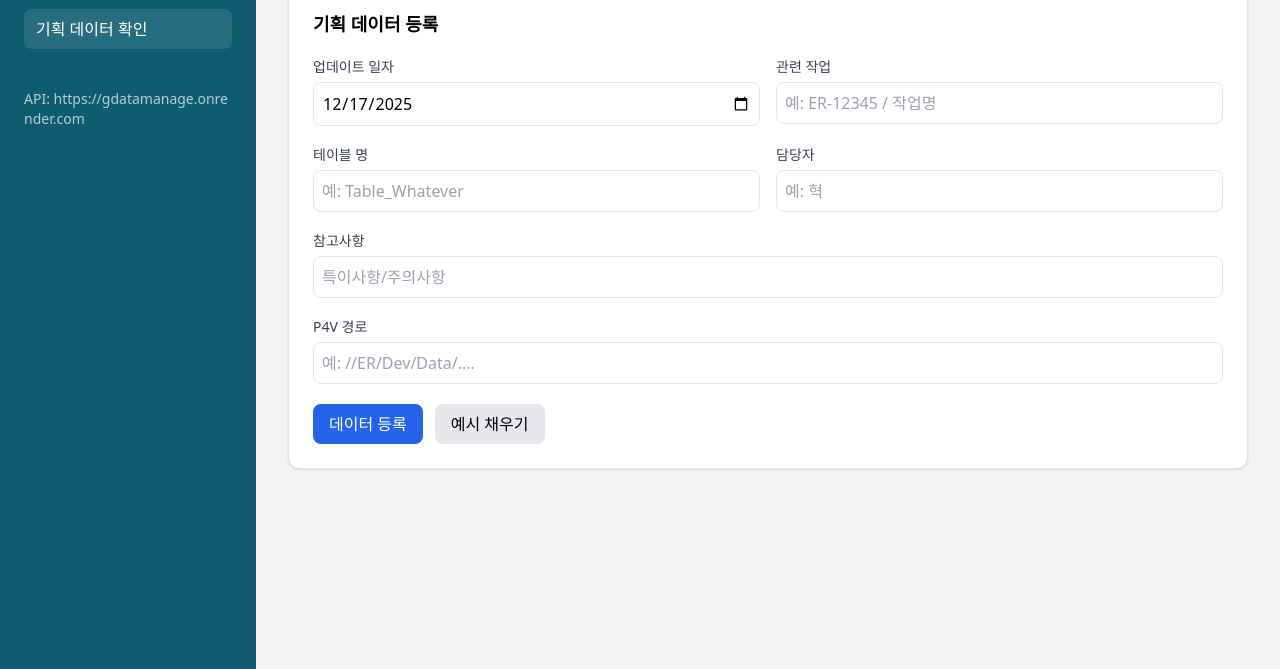
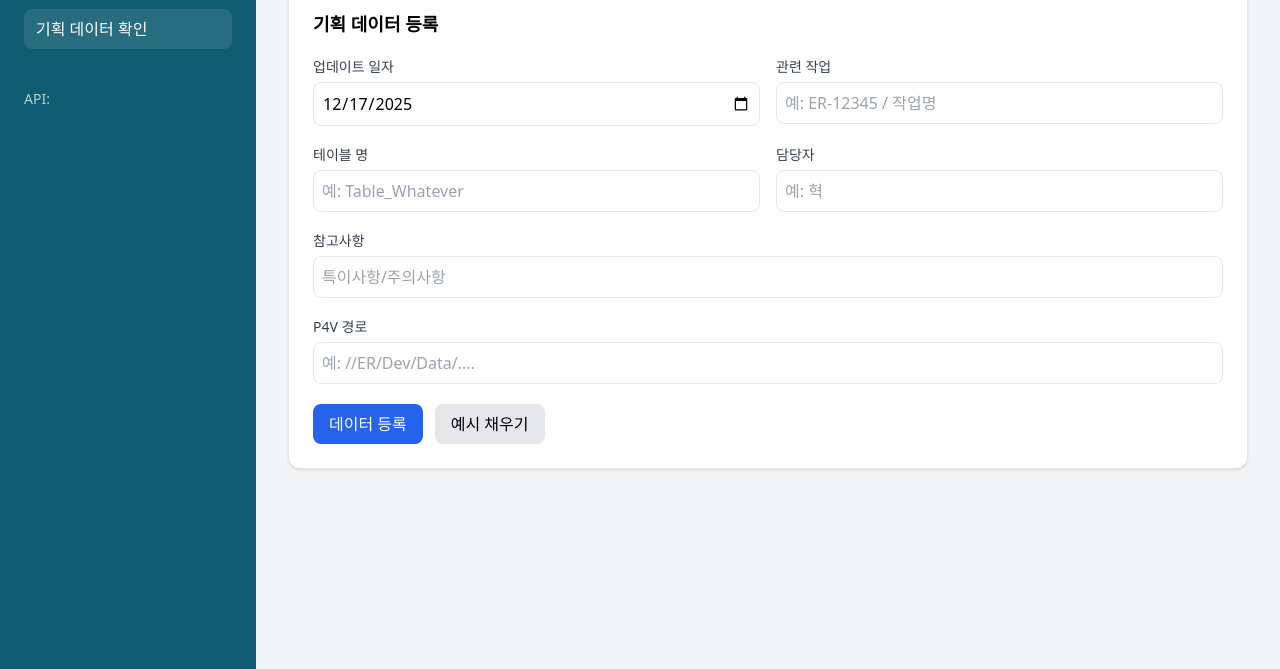
Before and after one commit to wkddjekf/GDataManage, a plain HTML site: page frontend/index.html in a window 1280 px wide. Shown: the part 131-800 px from the top of the page. Drawn offline with nearby package versions, Linux system fonts and the light colour scheme; no server answers.

Commit message:
fix the version3

```diff
--- a/frontend/index.html
+++ b/frontend/index.html
@@ -145,10 +145,6 @@
   </main>
 
 <script>
-  // ✅ 백엔드 URL (너 Render URL)
-  const API_BASE = "https://gdatamanage.onrender.com";
-  document.getElementById("apiBaseText").textContent = API_BASE;
-
   // ---------- UI helpers ----------
   const el = (id) => document.getElementById(id);
 
```
